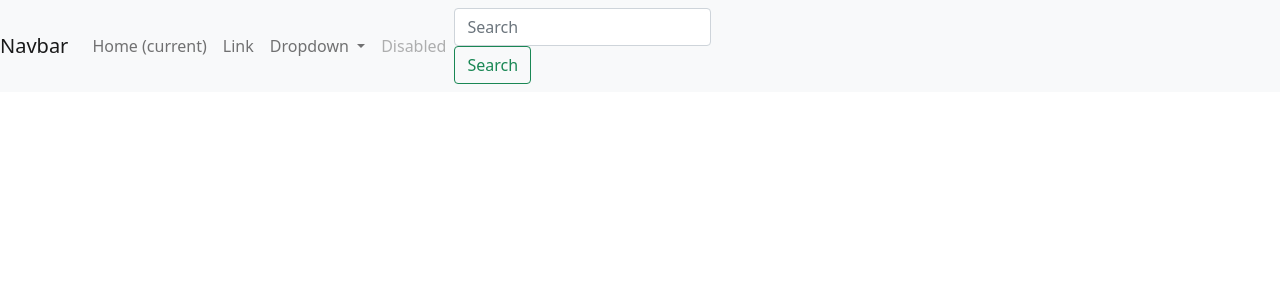
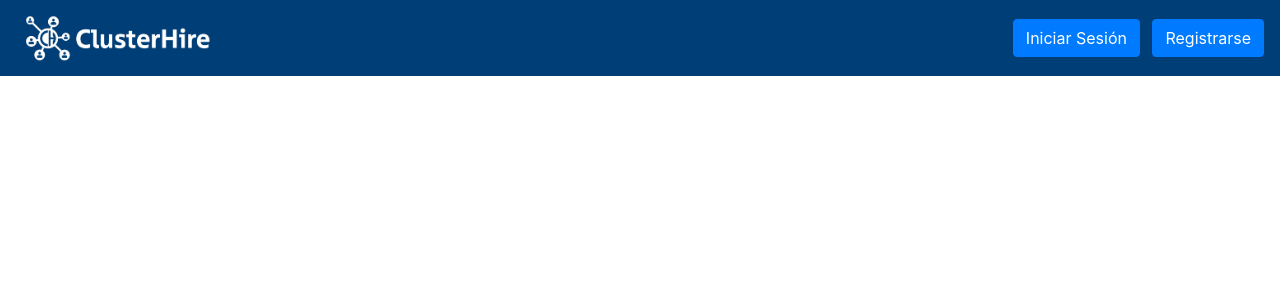
Before and after one commit to JoseOrtizMedel/ClusterHire, a Django app: page / in a window 1280 px wide. Shown: the top 300 px of the page. Run offline with Django 4.2, Linux system fonts and the light colour scheme.

Commit message:
Cambios en Navbar

```diff
--- a/ClusterHire/urls.py
+++ b/ClusterHire/urls.py
@@ -22,4 +22,5 @@ from core import views
 urlpatterns = [
     path('admin/', admin.site.urls),
     path('', views.home, name='home'),
+    path('registro/', views.registro, name='registro')
 ]
--- a/core/templates/layout.html
+++ b/core/templates/layout.html
@@ -7,9 +7,9 @@
     <meta charset="UTF-8">
     <meta http-equiv="X-UA-Compatible" content="IE=edge">
     <meta name="viewport" content="width=device-width, initial-scale=1.0">
-    <title>Portfolio</title>
-    <link href="https://cdn.jsdelivr.net/npm/bootstrap@5.1.3/dist/css/bootstrap.min.css" rel="stylesheet"
-        integrity="sha384-1BmE4kWBq78iYhFldvKuhfTAU6auU8tT94WrHftjDbrCEXSU1oBoqyl2QvZ6jIW3" crossorigin="anonymous">
+    <title>Clusterhire</title>
+    <link rel="stylesheet" href="https://cdn.jsdelivr.net/npm/bootstrap@4.6.2/dist/css/bootstrap.min.css"
+        integrity="sha384-xOolHFLEh07PJGoPkLv1IbcEPTNtaed2xpHsD9ESMhqIYd0nLMwNLD69Npy4HI+N" crossorigin="anonymous">
     <link rel="stylesheet" href="{% static 'main.css' %}">
     <link rel="stylesheet" href="{% static 'fontawesome/css/all.min.css' %}">
 </head>
--- a/core/templates/partials/navbar.html
+++ b/core/templates/partials/navbar.html
@@ -2,38 +2,13 @@
 
 <!-- Navbar o parte superior de la pagina, parte del codigo lo deje por si a caso, hay que arreglar cosas -->
 
-<nav class="navbar navbar-expand-lg navbar-light bg-light">
-    <a class="navbar-brand" href="#">Navbar</a>
-    <button class="navbar-toggler" type="button" data-toggle="collapse" data-target="#navbarSupportedContent" aria-controls="navbarSupportedContent" aria-expanded="false" aria-label="Toggle navigation">
-      <span class="navbar-toggler-icon"></span>
-    </button>
-
-    <div class="collapse navbar-collapse" id="navbarSupportedContent">
-      <ul class="navbar-nav mr-auto">
-        <li class="nav-item active">
-          <a class="nav-link" href="#">Home <span class="sr-only">(current)</span></a>
-        </li>
-        <li class="nav-item">
-          <a class="nav-link" href="#">Link</a>
-        </li>
-        <li class="nav-item dropdown">
-          <a class="nav-link dropdown-toggle" href="#" id="navbarDropdown" role="button" data-toggle="dropdown" aria-haspopup="true" aria-expanded="false">
-            Dropdown
-          </a>
-          <div class="dropdown-menu" aria-labelledby="navbarDropdown">
-            <a class="dropdown-item" href="#">Action</a>
-            <a class="dropdown-item" href="#">Another action</a>
-            <div class="dropdown-divider"></div>
-            <a class="dropdown-item" href="#">Something else here</a>
-          </div>
-        </li>
-        <li class="nav-item">
-          <a class="nav-link disabled" href="#">Disabled</a>
-        </li>
-      </ul>
-      <form class="form-inline my-2 my-lg-0">
-        <input class="form-control mr-sm-2" type="search" placeholder="Search" aria-label="Search">
-        <button class="btn btn-outline-success my-2 my-sm-0" type="submit">Search</button>
-      </form>
-    </div>
-  </nav>
+<!-- Image and text -->
+<nav class="navbar" style="background-color: #003e77;">
+  <a class="navbar-brand" href="#">
+    <img src="{% static 'imagenes/logo.png' %}" height="50" class="d-inline-block align-top" alt="">
+  </a>
+  <div class="ml-auto"> <!-- Agregamos la clase ml-auto para alinear a la derecha -->
+    <button class="btn btn-primary mr-2" type="button">Iniciar Sesión</button>
+    <button class="btn btn-primary" type="button">Registrarse</button>
+  </div>
+</nav>
--- /dev/null
+++ b/core/templates/registro.html
@@ -0,0 +1,2 @@
+{% extends 'layout.html' %}
+{% load static %}
--- a/core/views.py
+++ b/core/views.py
@@ -4,3 +4,6 @@ from django.http import request
 # Create your views here.
 def home(request):
     return render(request,'home.html')
+
+def registro(request):
+    return render(request,'registro.html')
```
Also changed, not shown: core/static/imagenes/logo.png (added).
